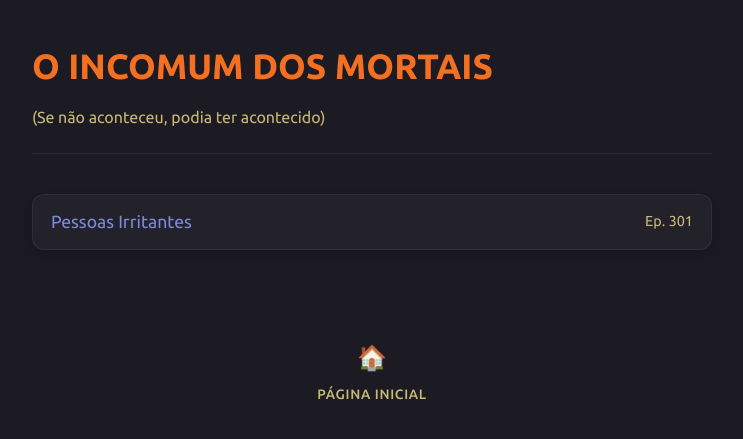
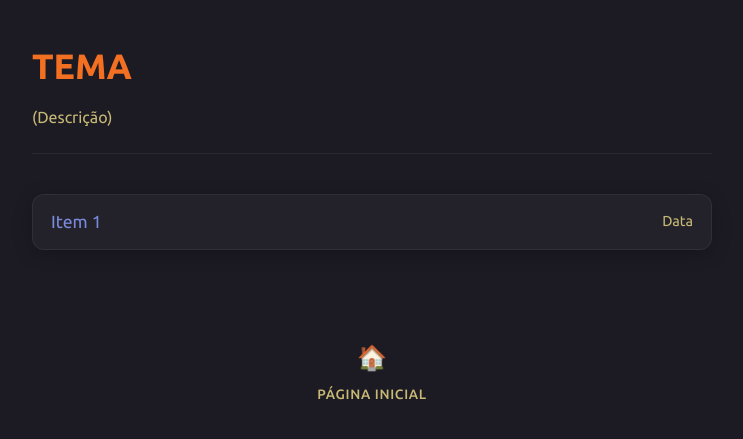
Before and after one commit to joaquim-capitao/template, a Jekyll site: the page index.html, which Jekyll copies as it is, in a window 1280 px wide. Shown: the top 439 px of the page, without its empty margins (268-1011 px from the left). Built offline with Jekyll 4.4.1, drawn with Linux system fonts in a browser that asks for light colours.

Commit message:
Update header and list items in index.html

```diff
--- a/index.html
+++ b/index.html
@@ -154,13 +154,13 @@
 
   <main class="container">
     <header>
-      <h1 id="queime-depois-de-ler">O INCOMUM DOS MORTAIS</h1>
-      <p class="subtitle">(Se não aconteceu, podia ter acontecido)</p>
+      <h1 id="queime-depois-de-ler">TEMA</h1>
+      <p class="subtitle">(Descrição)</p>
     </header>
 
     <ul class="chronicles-list">
 
-      <li><a href="https://joaquim-capitao.github.io/o-incomum-dos-mortais/301"><span class="title">Pessoas Irritantes</span><span class="date">Ep. 301</span></a></li>
+      <li><a href="https://jw.org"><span class="title">Item 1</span><span class="date">Data</span></a></li>
 
     </ul>
 
```
